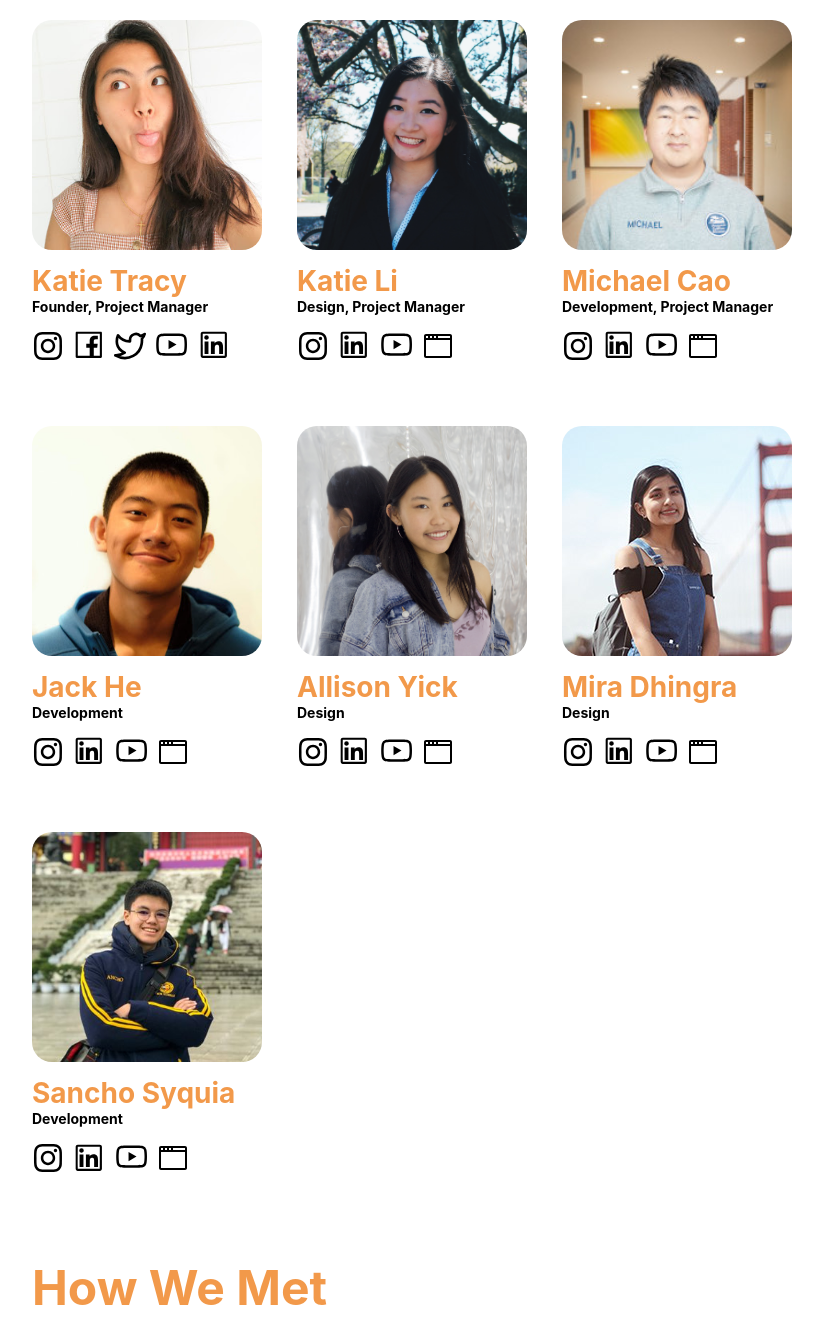
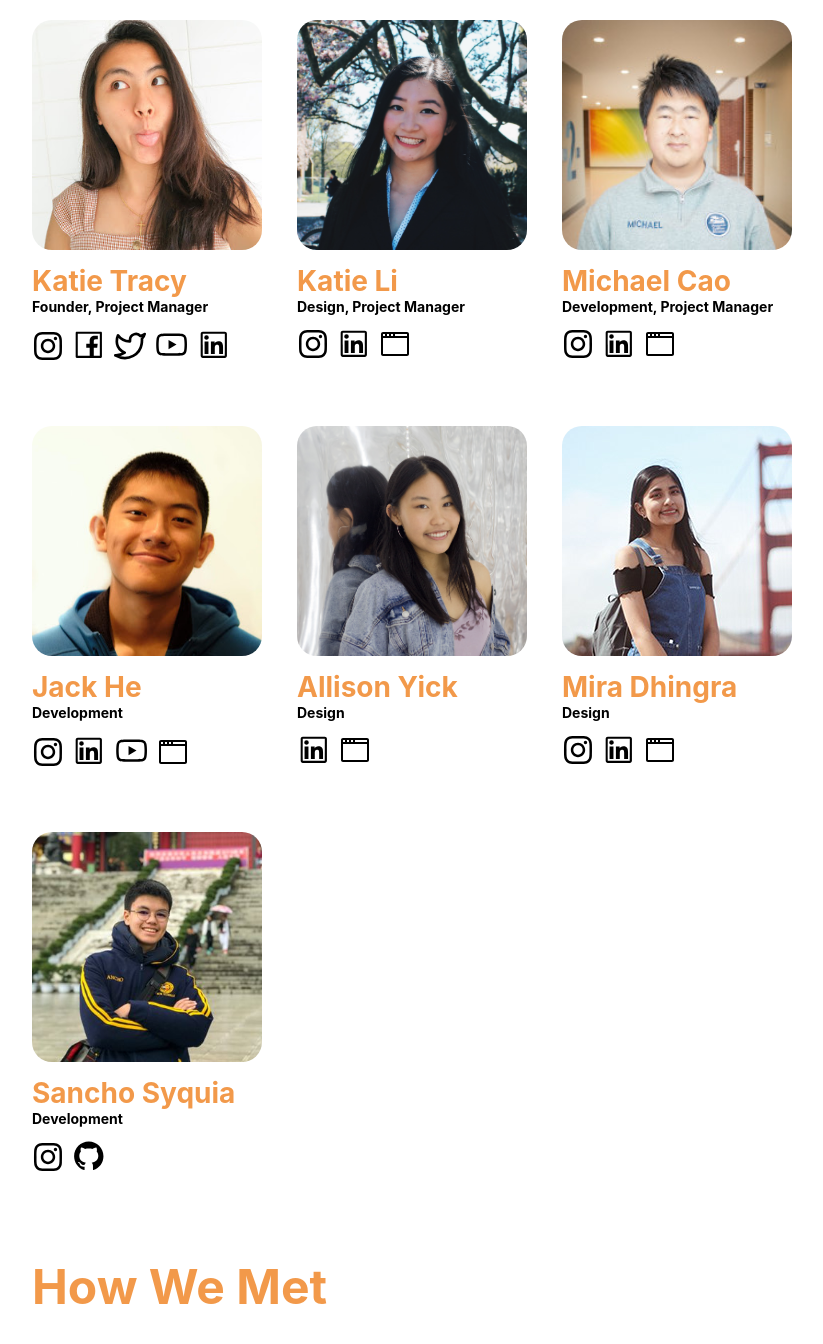
Before and after one commit to donatecovid19/website, a React (Create React App) app: page /about in a window 1280 px wide. Shown: the part 1434-2778 px from the top of the page, without its empty margins (228-1051 px from the left). Built offline with nearby package versions, Linux system fonts and the light colour scheme; grey boxes are pictures that could not be loaded.

Commit message:
Hyperlinked all social media buttons

```diff
--- a/src/components/About.jsx
+++ b/src/components/About.jsx
@@ -3,6 +3,7 @@ import "./About.css";
 import { Link, withRouter } from "react-router-dom";
 import { FaInstagram } from "react-icons/fa";
 import { FiTwitter } from "react-icons/fi";
+import { AiOutlineGithub } from "react-icons/ai";
 import { AiOutlineLinkedin } from "react-icons/ai";
 import { AiOutlineYoutube } from "react-icons/ai";
 import { AiOutlineFacebook } from "react-icons/ai";
@@ -63,7 +64,7 @@ function Home() {
           <div class="person go" id="person">
             <img src="img/go.png" alt="" />
             <h2 class="name"> Katie Tracy </h2>
-            <h3 class="role"> Founder, Project Manager </h3>
+            <h4 class="role"> Founder, Project Manager </h4>
             <div class="socials">
               <a href="https://www.instagram.com/alohakatiex/" target="_blank">
                 <FaInstagram size="2em" />
@@ -91,18 +92,15 @@ function Home() {
           <div class="person li" id="person">
             <img src="img/li.png" alt="" />
             <h2 class="name"> Katie Li </h2>
-            <h3 class="role"> Design, Project Manager</h3>
+            <h4 class="role"> Design, Project Manager</h4>
             <div class="socials">
-              <a href="#">
+              <a href="https://www.instagram.com/ykatieli/">
                 <FaInstagram size="2em" />
               </a>
-              <a href="#">
+              <a href="https://www.linkedin.com/in/ykatieli/">
                 <AiOutlineLinkedin size="2.1em" />
               </a>
-              <a href="#">
-                <AiOutlineYoutube size="2.2em" />
-              </a>
-              <a href="#">
+              <a href="https://ykatieli.com/">
                 <GoBrowser size="2em" />
               </a>
             </div>
@@ -110,18 +108,15 @@ function Home() {
           <div class="person cao" id="person">
             <img src="img/cao.png" alt="" />
             <h2 class="name"> Michael Cao </h2>
-            <h3 class="role"> Development, Project Manager</h3>
+            <h4 class="role"> Development, Project Manager</h4>
             <div class="socials">
-              <a href="#">
+              <a href="https://www.instagram.com/mikexcao/">
                 <FaInstagram size="2em" />
               </a>
-              <a href="#">
+              <a href="https://www.linkedin.com/in/michaelcao18">
                 <AiOutlineLinkedin size="2.1em" />
               </a>
-              <a href="#">
-                <AiOutlineYoutube size="2.2em" />
-              </a>
-              <a href="#">
+              <a href="https://michaelcao.tech/">
                 <GoBrowser size="2em" />
               </a>
             </div>
@@ -129,18 +124,18 @@ function Home() {
           <div class="person he" id="person">
             <img src="img/he.png" alt="" />
             <h2 class="name"> Jack He </h2>
-            <h3 class="role"> Development </h3>
+            <h4 class="role"> Development </h4>
             <div class="socials">
-              <a href="#">
+              <a href="https://www.instagram.com/jack_he2001/">
                 <FaInstagram size="2em" />
               </a>
-              <a href="#">
+              <a href="https://www.linkedin.com/in/jack-he-845587161/">
                 <AiOutlineLinkedin size="2.1em" />
               </a>
-              <a href="#">
+              <a href="https://www.youtube.com/channel/UC9xFO-llZ2ontatfj9LtLxw">
                 <AiOutlineYoutube size="2.2em" />
               </a>
-              <a href="#">
+              <a href="https://jackhe.codes/">
                 <GoBrowser size="2em" />
               </a>
             </div>
@@ -148,18 +143,12 @@ function Home() {
           <div class="person yick" id="person">
             <img src="img/yick.png" alt="" />
             <h2 class="name"> Allison Yick </h2>
-            <h3 class="role"> Design </h3>
+            <h4 class="role"> Design </h4>
             <div class="socials">
-              <a href="#">
-                <FaInstagram size="2em" />
-              </a>
-              <a href="#">
+              <a href="https://www.linkedin.com/in/allisonyick/">
                 <AiOutlineLinkedin size="2.1em" />
               </a>
-              <a href="#">
-                <AiOutlineYoutube size="2.2em" />
-              </a>
-              <a href="#">
+              <a href="https://allisonyick.myportfolio.com/">
                 <GoBrowser size="2em" />
               </a>
             </div>
@@ -167,18 +156,15 @@ function Home() {
           <div class="person dhingra" id="person">
             <img src="img/dhingra.png" alt="" />
             <h2 class="name"> Mira Dhingra </h2>
-            <h3 class="role"> Design </h3>
+            <h4 class="role"> Design </h4>
             <div class="socials">
-              <a href="#">
+              <a href="https://www.instagram.com/blurrymira/">
                 <FaInstagram size="2em" />
               </a>
-              <a href="#">
+              <a href="https://www.linkedin.com/in/miradhingra/">
                 <AiOutlineLinkedin size="2.1em" />
               </a>
-              <a href="#">
-                <AiOutlineYoutube size="2.2em" />
-              </a>
-              <a href="#">
+              <a href="https://miradhingra.com/">
                 <GoBrowser size="2em" />
               </a>
             </div>
@@ -186,19 +172,13 @@ function Home() {
           <div class="person syquia" id="person">
             <img src="img/syquia.png" alt="" />
             <h2 class="name"> Sancho Syquia </h2>
-            <h3 class="role"> Development </h3>
+            <h4 class="role"> Development </h4>
             <div class="socials">
-              <a href="#">
+              <a href="https://www.instagram.com/sancho.syquia/">
                 <FaInstagram size="2em" />
               </a>
-              <a href="#">
-                <AiOutlineLinkedin size="2.1em" />
-              </a>
-              <a href="#">
-                <AiOutlineYoutube size="2.2em" />
-              </a>
-              <a href="#">
-                <GoBrowser size="2em" />
+              <a href="https://github.com/Deadify">
+                <AiOutlineGithub size="2.1em" />
               </a>
             </div>
           </div>
```
